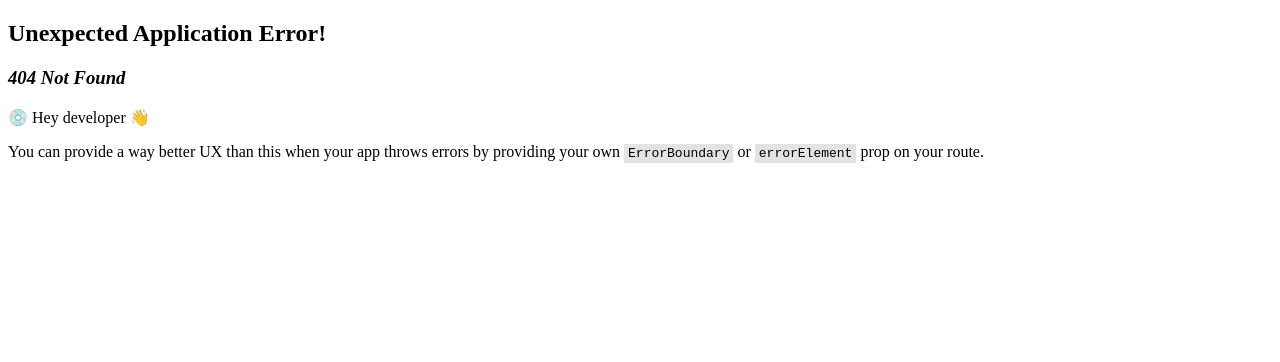
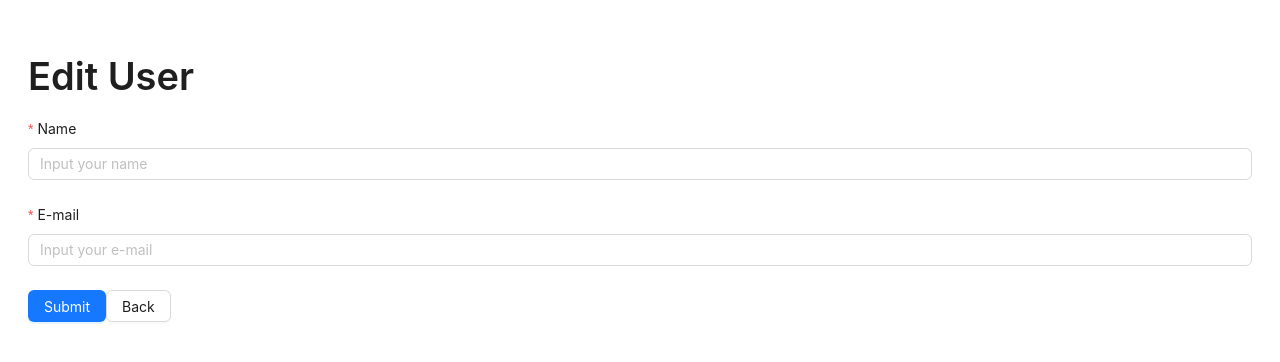
Before and after one commit to imamsutono/react-crud-user, a React (Vite) app: page /edit/1 in a window 1280 px wide. Before the commit this address had no page. Shown: the top 362 px of the page. Built offline with nearby package versions, Linux system fonts and the light colour scheme; no server answers.

Commit message:
add user edit

```diff
--- a/src/components/DataTable.tsx
+++ b/src/components/DataTable.tsx
@@ -1,4 +1,5 @@
 import { CSSProperties, FC } from 'react'
+import { Link } from 'react-router-dom'
 import { Flex } from '.'
 import { Pagination } from '../constants/datatable'
 
@@ -38,7 +39,9 @@ const DataTable: FC<TableProps> = ({
             <td>{name}</td>
             <td>{email}</td>
             <td>
-              <button>Edit</button>
+              <Link to={`/edit/${id}`}>
+                <button>Edit</button>
+              </Link>
               <button onClick={() => onClickDelete(id)}>
                 Delete
               </button>
--- a/src/main.tsx
+++ b/src/main.tsx
@@ -6,6 +6,7 @@ import {
 } from 'react-router-dom'
 import App from './App.tsx'
 import AddUser from './pages/add_user.tsx'
+import EditUser from './pages/edit_user.tsx'
 
 const router = createBrowserRouter([
   {
@@ -15,6 +16,10 @@ const router = createBrowserRouter([
   {
     path: '/add',
     element: <AddUser />
+  },
+  {
+    path: '/edit/:userId',
+    element: <EditUser />
   }
 ])
 
--- /dev/null
+++ b/src/pages/edit_user.tsx
@@ -0,0 +1,102 @@
+import { FC, useEffect, useState } from 'react'
+import { Alert, Button, Form, Input, Typography } from 'antd'
+import { Link, useParams } from 'react-router-dom'
+import axios from 'axios'
+import { Container } from '../components'
+import { UserForm } from '../constants/userform'
+
+const { Title } = Typography
+
+const EditUser: FC = () => {
+  const [form] = Form.useForm()
+  const { userId } = useParams()
+  const [loading, setLoading] = useState(false)
+
+  const [errorMessage, setErrorMessage] = useState('')
+  const errorResponse: ErrorSubmitUserResponse = {}
+  const [errors, setErrors] = useState(errorResponse)
+  const [success, setSuccess] = useState('')
+
+  const handleSubmit = (values: UserForm) => {
+    setLoading(true)
+
+    const data: UserForm = {
+      name: values.name,
+      email: values.email
+    }
+
+    axios.put(`http://localhost:8000/api/user/${userId}`, data)
+      .then(({ data }) => {
+        setLoading(false)
+        setSuccess(data.message)
+        setErrorMessage('')
+        setErrors(errorResponse)
+      })
+      .catch(({ response }) => {
+        setLoading(false)
+        setErrorMessage(response.data.message)
+        setErrors(response.data.errors)
+        setSuccess('')
+      })
+  }
+
+  const getUserData = () => {
+    axios.get(`http://localhost:8000/api/user/${userId}/edit`)
+      .then(({ data }) => {
+        form.setFieldsValue({
+          name: data.name,
+          email: data.email,
+        })
+      })
+      .catch(err => {
+        console.error(err)
+      })
+  }
+
+  useEffect(() => {
+    getUserData()
+  })
+
+  return (
+    <Container>
+      <Title>Edit User</Title>
+
+      {errorMessage && <Alert message={errorMessage} type="error" showIcon />}
+      {success && <Alert message={success} type="success" showIcon />}
+
+      <Form
+        form={form}
+        layout="vertical"
+        onFinish={handleSubmit}
+      >
+        <Form.Item<UserForm>
+          label="Name"
+          name="name"
+          validateStatus={errors?.name ? 'error' : ''}
+          help={errors?.name ? errors.name[0] : ''}
+          rules={[{ required: true, message: 'Please input your name!' }]}
+        >
+          <Input placeholder="Input your name" type="text" />
+        </Form.Item>
+        <Form.Item<UserForm>
+          label="E-mail"
+          name="email"
+          validateStatus={errors?.email ? 'error' : ''}
+          help={errors?.email ? errors.email[0] : ''}
+          rules={[{ required: true, message: 'Please input your e-mail!' }]}
+        >
+          <Input placeholder="Input your e-mail" type="email" />
+        </Form.Item>
+
+        <Button type="primary" htmlType="submit" loading={loading}>
+          Submit
+        </Button>
+        <Link to="/">
+          <Button>Back</Button>
+        </Link>
+      </Form>
+    </Container>
+  )
+}
+
+export default EditUser
```
